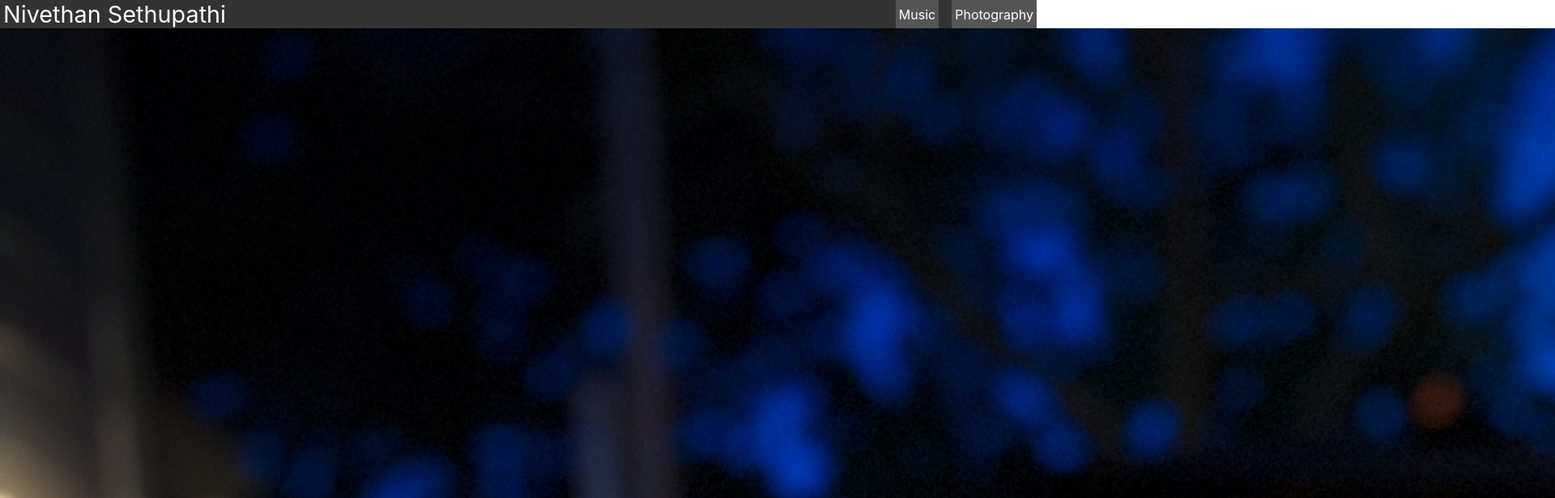
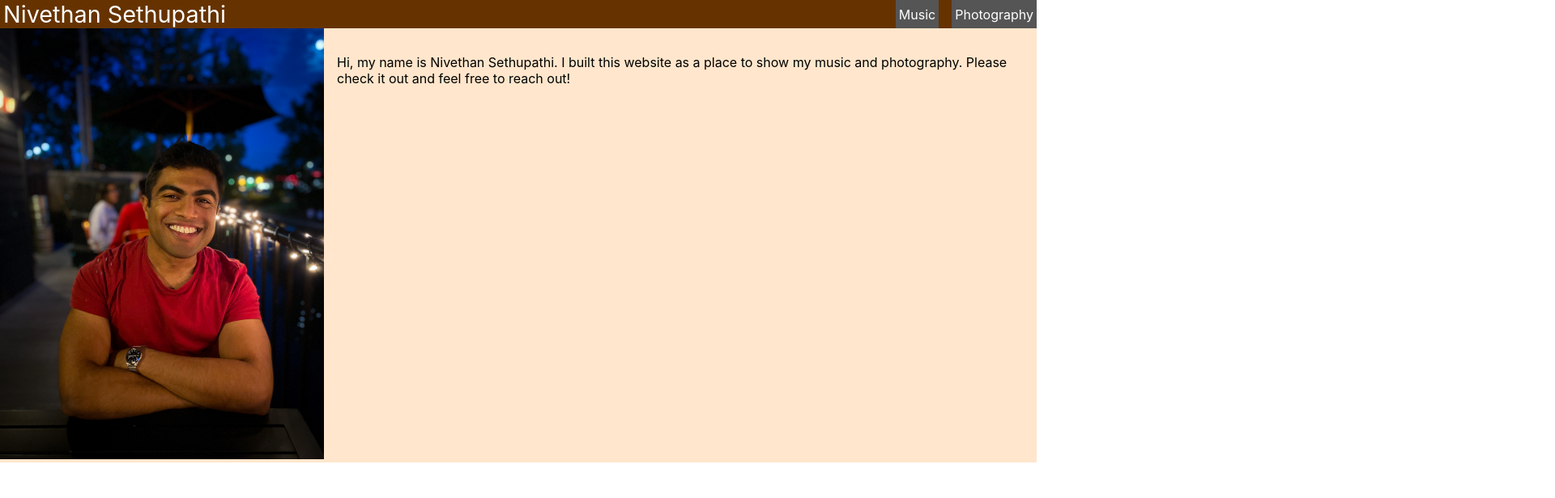
Before and after one commit to nsethupathi/homepage, a React (Create React App) app: page / in a window 1280 px wide. Shown: the top 616 px of the page at 81% size, 1920 px wide, since content can reach past the window. Built offline with nearby package versions, Linux system fonts and the light colour scheme.

Commit message:
resizes image, changes background color, adds greeting to landing page

```diff
--- a/src/components/LandingPage.css
+++ b/src/components/LandingPage.css
@@ -1,16 +1,24 @@
+.LandingParent {
+    background-color: #ffe6cc;
+    height: auto;
+    flex-direction: row;
+    display: flex;
+}
+
 .LandingPage {
     text-align: center;
-    background-color: #282c34;
-}
-
-.Landing-header {
-    min-height: 100vh;
-    flex-direction: column;
-    align-items: center;
-    font-size: calc(10px + 2vmin);
-    color: white;
 }
 
 .customNav {
     flex-direction: row;
 }
+
+.LandingPage img {
+    width: 400px;
+    height: auto;
+}
+
+.Greeting {
+    display: flex;
+    padding: 1rem
+}
--- a/src/components/LandingPage.tsx
+++ b/src/components/LandingPage.tsx
@@ -1,11 +1,18 @@
 import React, {FunctionComponent} from "react";
 import './LandingPage.css'
-import {Link} from "react-router-dom";
 
 export const LandingPage: FunctionComponent = () => {
     return (
-        <div className={"LandingPage"}>
-            <img src={process.env.PUBLIC_URL + '/dt_napes.jpg'} alt={"Homepage Photo"}></img>
+        <div className={"LandingParent"}>
+            <div className={"LandingPage"}>
+                <img src={process.env.PUBLIC_URL + '/dt_napes.jpg'} alt={"Homepage Photo"}></img>
+            </div>
+            <div className={"Greeting"}>
+                <p>Hi, my name is Nivethan Sethupathi. I built this website as a place to show my music and photography.
+                Please check it out and feel free to reach out!
+                </p>
+            </div>
         </div>
+
     )
 }
--- a/src/styles.css
+++ b/src/styles.css
@@ -7,7 +7,7 @@ body {
 }
 
 .nav {
-    background-color: #333;
+    background-color: #663300;
     color: white;
     display: flex;
     justify-content: space-between;
```
